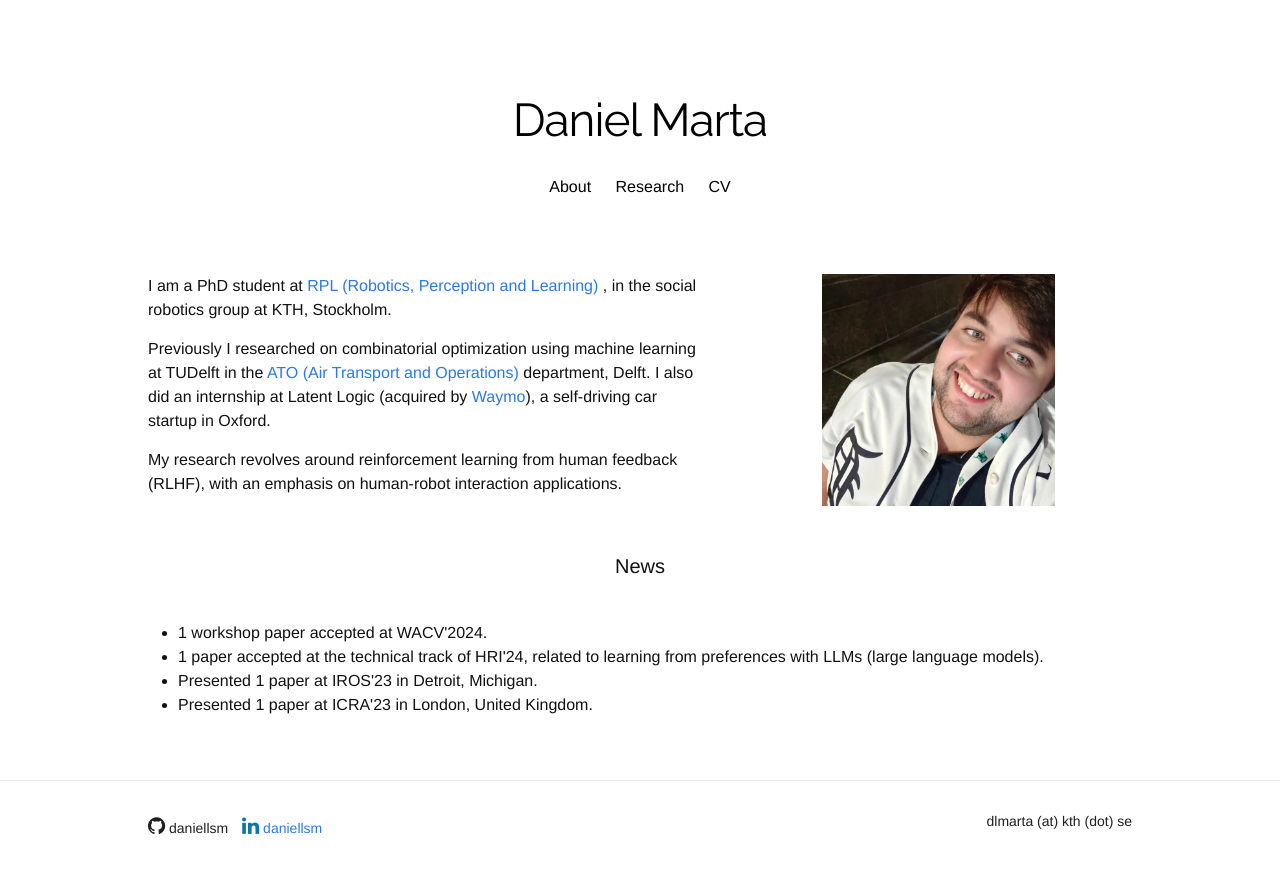
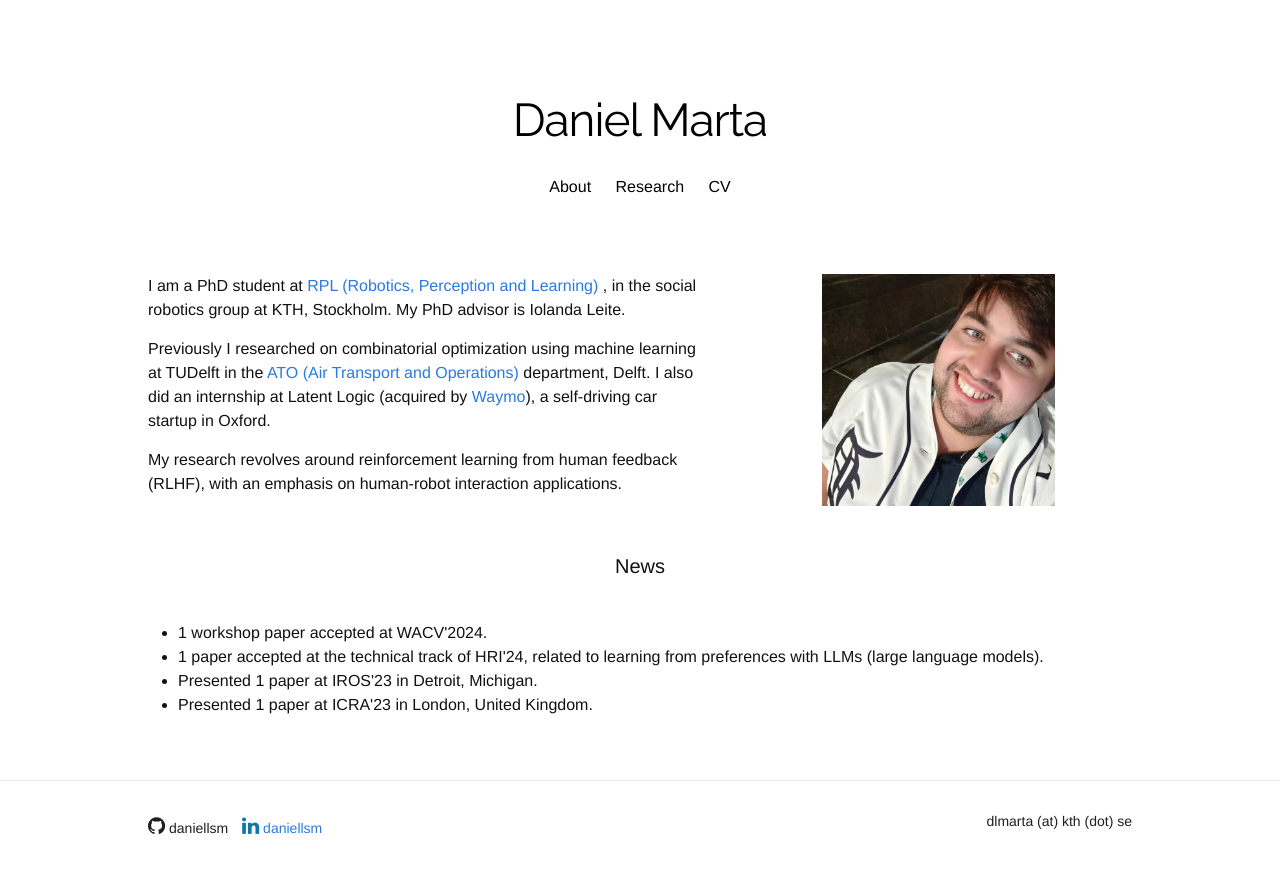
Before and after one commit to DanielLSM/daniellsm.github.io, a Jekyll site: the page built from index.html, in a window 1280 px wide. Shown: the top 873 px of the page. Built offline with Jekyll 4.4.1, drawn with Linux system fonts in a browser that asks for light colours; nearby versions of some CDN libraries; some web fonts are replaced; a style sheet for code colours, icons or effects is not loaded.

Commit message:
Update index.html
added Phd supervisor

```diff
--- a/index.html
+++ b/index.html
@@ -6,7 +6,7 @@ title: "Daniel Marta"
 
 <div class="row">
 	<div class="seven columns">
-		<p> I am a PhD student at <a href="https://www.kth.se/is/rpl"> RPL (Robotics, Perception and Learning) </a>, in the social robotics group at KTH, Stockholm.</p>
+		<p> I am a PhD student at <a href="https://www.kth.se/is/rpl"> RPL (Robotics, Perception and Learning) </a>, in the social robotics group at KTH, Stockholm.  My PhD advisor is Iolanda Leite.</p>
 
 		<p> Previously I researched on combinatorial optimization using machine learning at TUDelft in the <a href="https://www.tudelft.nl/lr/organisatie/afdelingen/control-and-operations/air-transport-and-operations
       "> ATO (Air Transport and Operations) </a> department, Delft. I also did an internship at Latent Logic (acquired by <a href="https://waymo.com/">Waymo</a>), a self-driving car startup in Oxford. </p>
```
